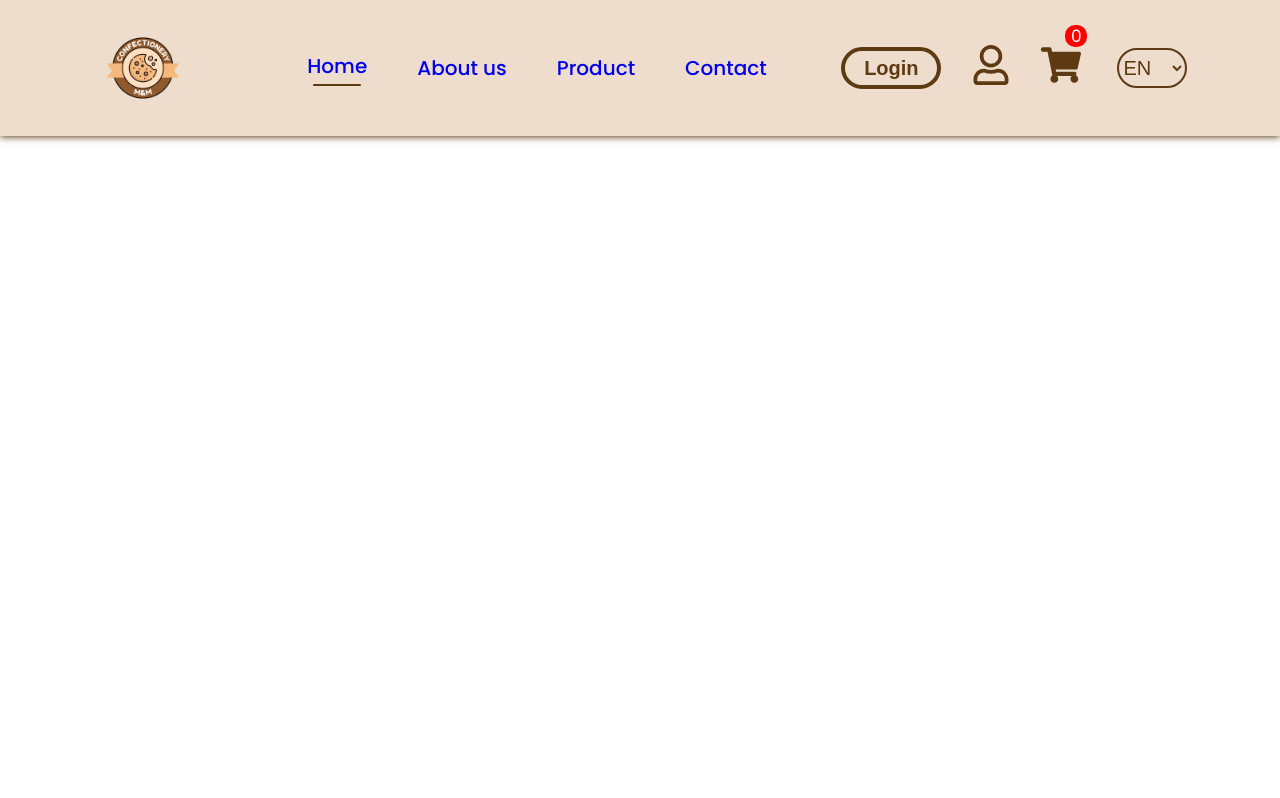
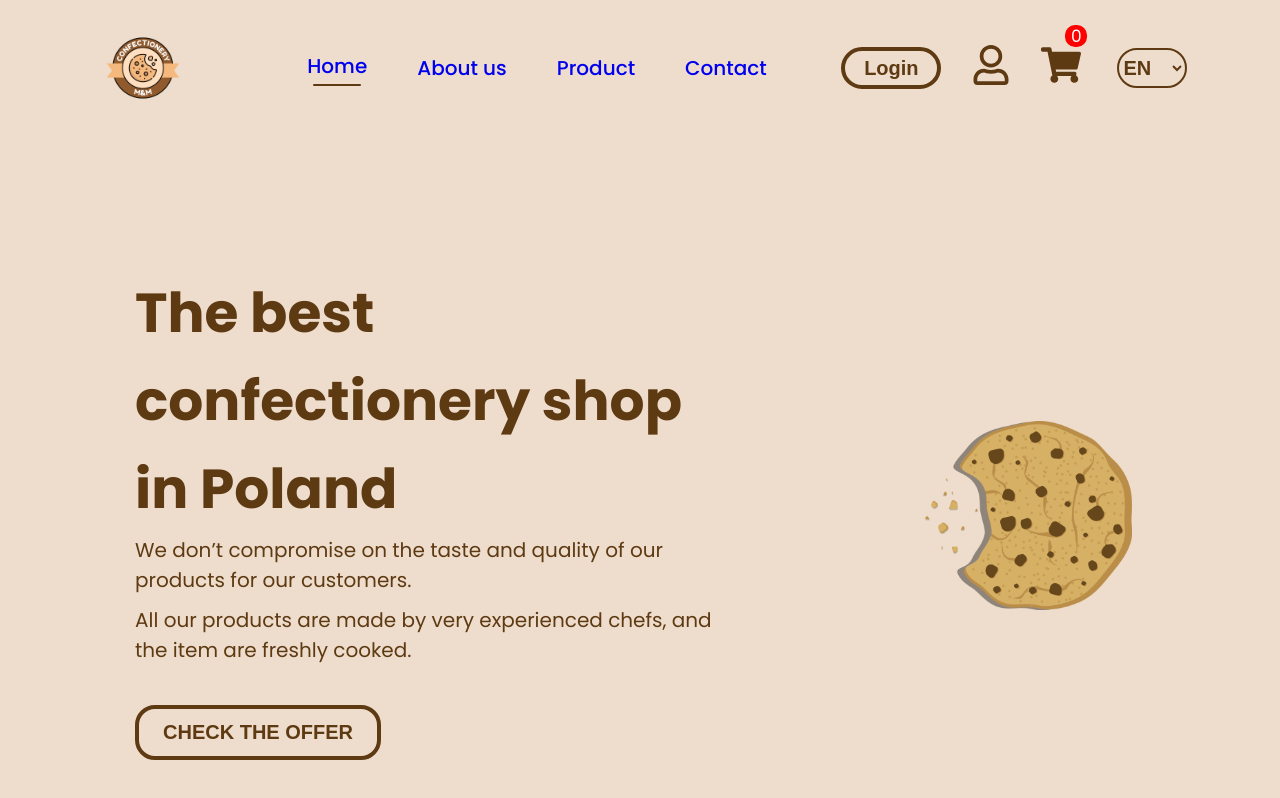
Before and after one commit to macieszak/confectionery-frontend, a React (Create React App) app in the folder confectionery_frontend/: page / in a window 1280 px wide. Shown: the top 798 px of the page. Built offline with nearby package versions, Linux system fonts and the light colour scheme.

Commit message:
Added main info to home page.

```diff
--- a/confectionery_frontend/src/App.js
+++ b/confectionery_frontend/src/App.js
@@ -8,15 +8,18 @@ import Contact from './pages/Contact.jsx';
 import Cart from './pages/Cart.jsx';
 import LoginSignUp from './pages/LoginSignUp.jsx'
 import User from './pages/User';
+import React, { useState } from 'react';
 
 
 function App() {
+  const [menu, setMenu] = useState("home");
+
   return (
     <div>
       <BrowserRouter>
-      <NavigationBar/>
+      <NavigationBar menu={menu} setMenu={setMenu}/>
       <Routes>
-        <Route path='/' element={<Home/>}/>
+        <Route path='/' element={<Home setMenu={setMenu} />}/>
         <Route path='/aboutus' element={<AboutUs/>}/>
         <Route path='/products' element={<Product/>}/>
         <Route path='/contacts' element={<Contact/>}/>
--- a/confectionery_frontend/src/components/MainInfo/MainInfo.css
+++ b/confectionery_frontend/src/components/MainInfo/MainInfo.css
@@ -0,0 +1,55 @@
+.main-info {
+    display: flex;
+    align-items: center;
+    justify-content: space-between;
+    padding: 45px;
+    background-color: #EEDDCC;
+    color: #33261d;
+}
+
+.main-info-left {
+    padding: 90px;
+    flex-wrap: wrap;
+    color: #5E3A13;
+}
+
+.main-info-left h1{
+    font-size: 55px;
+    margin-bottom: 5px;
+
+}
+
+.main-info-left p {
+    font-size: 20px;
+    margin-bottom: 10px;
+}
+
+.main-info-left-button {
+    margin-top: 30px;
+    padding: 12px 24px;
+    background-color: #d5a473;
+    border-radius: 20px;
+    outline: none;
+    border: 4px solid #5E3A13;
+    color: #5E3A13;
+    background: #EEDDCC;
+    font-size: 20px;
+    font-weight: 600;
+    cursor: pointer;
+}
+.main-info-left-button:active {
+    background: #C4996C;
+}
+
+.main-info-right {
+    display: flex;
+    justify-content: center;    /* Wyśrodkowanie poziome */
+    align-items: center;        /* Wyśrodkowanie pionowe */
+    height: 100%;
+    width: 50%;
+}
+
+.main-info-right img {
+    width: 50%;
+    height: auto;
+}
--- a/confectionery_frontend/src/components/MainInfo/MainInfo.jsx
+++ b/confectionery_frontend/src/components/MainInfo/MainInfo.jsx
@@ -1,24 +1,29 @@
 import React from 'react'
 import './MainInfo.css'
 import croissant from '../../assets/croissant.jpg'
+import { Link } from 'react-router-dom'
+import cake from '../../assets/cake.png'
+import cookies from '../../assets/cookies.png'
 
-const MainInfo = () => {
+
+const MainInfo = ({ setMenu }) => {
+
   return (
-    <div className='maininfo'>
-      {/* <div className="maininfo-left">
-        <h2>Check the offer now!</h2>
-        <div>
-          <p>The best</p>
-          <p>Cakes</p>
-          <p>in Poland</p>
-        </div>
-        <div className="maininfo-button">
-          <div>Products</div>
-        </div>
+    <div className='main-info'>
+
+      <div className="main-info-left">
+        <h1>The best </h1>
+        <h1>confectionery shop </h1>
+        <h1>in Poland</h1>
+        <p>We don’t compromise on the taste and quality of our products for our customers.</p>
+        <p>All our products are made by very experienced chefs, and the item are freshly cooked.</p>
+        <Link to='/products'><button className='main-info-left-button' onClick={() => setMenu('product')} >CHECK THE OFFER</button></Link>
       </div>
-      <div className="maininfo-right">
-        <img src={croissant} alt="" />
-      </div> */}
+
+      <div className="main-info-right">
+        <img src={cookies} alt="croissant-image" />
+      </div>
+
     </div>
   )
 }
--- a/confectionery_frontend/src/components/navigationBar/NavigationBar.css
+++ b/confectionery_frontend/src/components/navigationBar/NavigationBar.css
@@ -1,4 +1,4 @@
-.navigationBar {
+.navigation-bar {
     display: flex;
     justify-content: space-evenly;
     padding: 18px;
@@ -99,6 +99,6 @@
     color: #5E3A13;
     background-color: #EEDDCC;
     font-size: 20px;
-    font-weight: 500;
+    font-weight: 600;
     cursor: pointer;
 }
--- a/confectionery_frontend/src/components/navigationBar/NavigationBar.jsx
+++ b/confectionery_frontend/src/components/navigationBar/NavigationBar.jsx
@@ -7,12 +7,10 @@ import { Link } from 'react-router-dom'
 import { FaRegUser } from "react-icons/fa";
 import { FaShoppingCart } from "react-icons/fa";
 
-const NavigationBar = () => {
-
-    const [menu, setMenu] =  useState("home");
+const NavigationBar = ({ menu, setMenu }) => {
 
   return (
-    <div className='navigationBar'>
+    <div className='navigation-bar'>
 
         <div className="nav-logo">
             <img src={logo} alt="website logo" width={100} height={100}/>
--- a/confectionery_frontend/src/pages/Home.jsx
+++ b/confectionery_frontend/src/pages/Home.jsx
@@ -1,11 +1,10 @@
 import React from 'react'
 import MainInfo from '../components/MainInfo/MainInfo'
 
-const Home = () => {
+const Home = ({setMenu}) => {
   return (
     <div>
-      <MainInfo/>
-
+      <MainInfo setMenu={setMenu}/>
     </div>
   )
 }
```
Also changed, not shown: confectionery_frontend/src/assets/cake.png (added), confectionery_frontend/src/assets/cookies.png (added).
